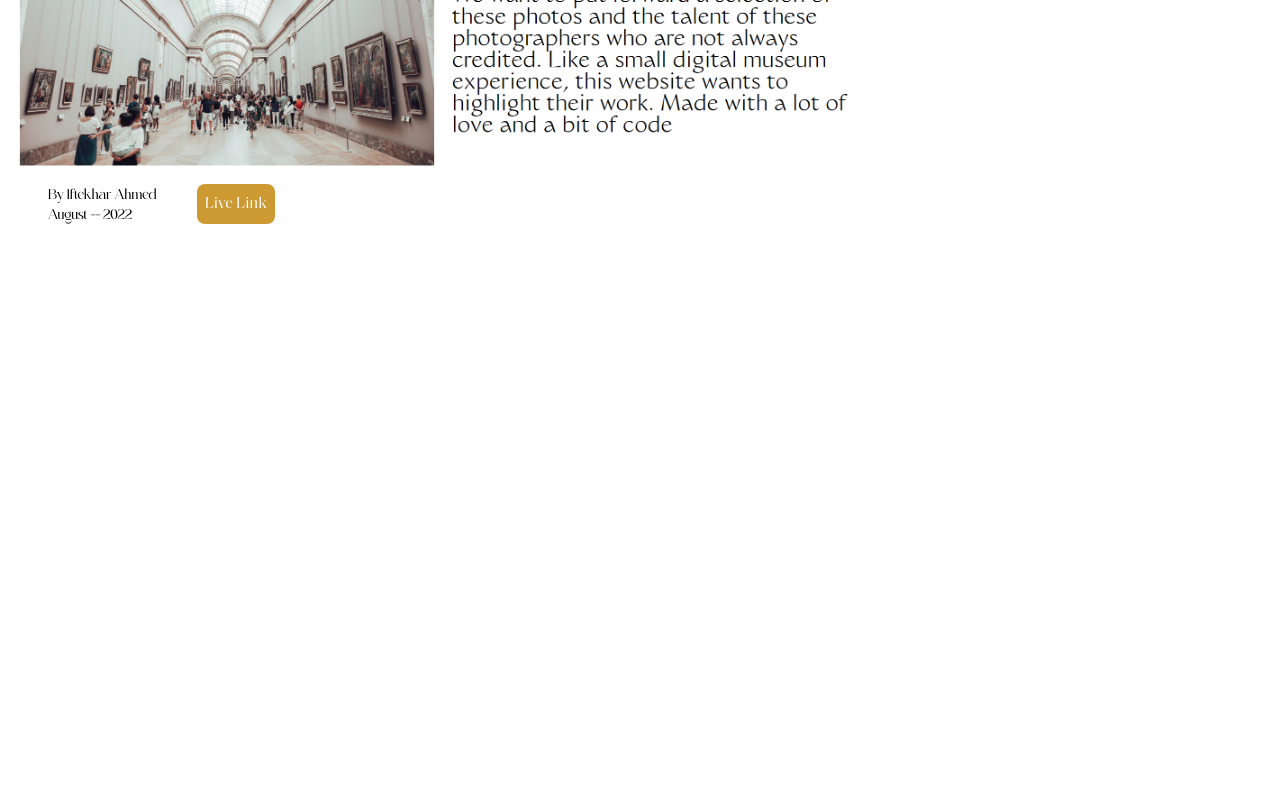
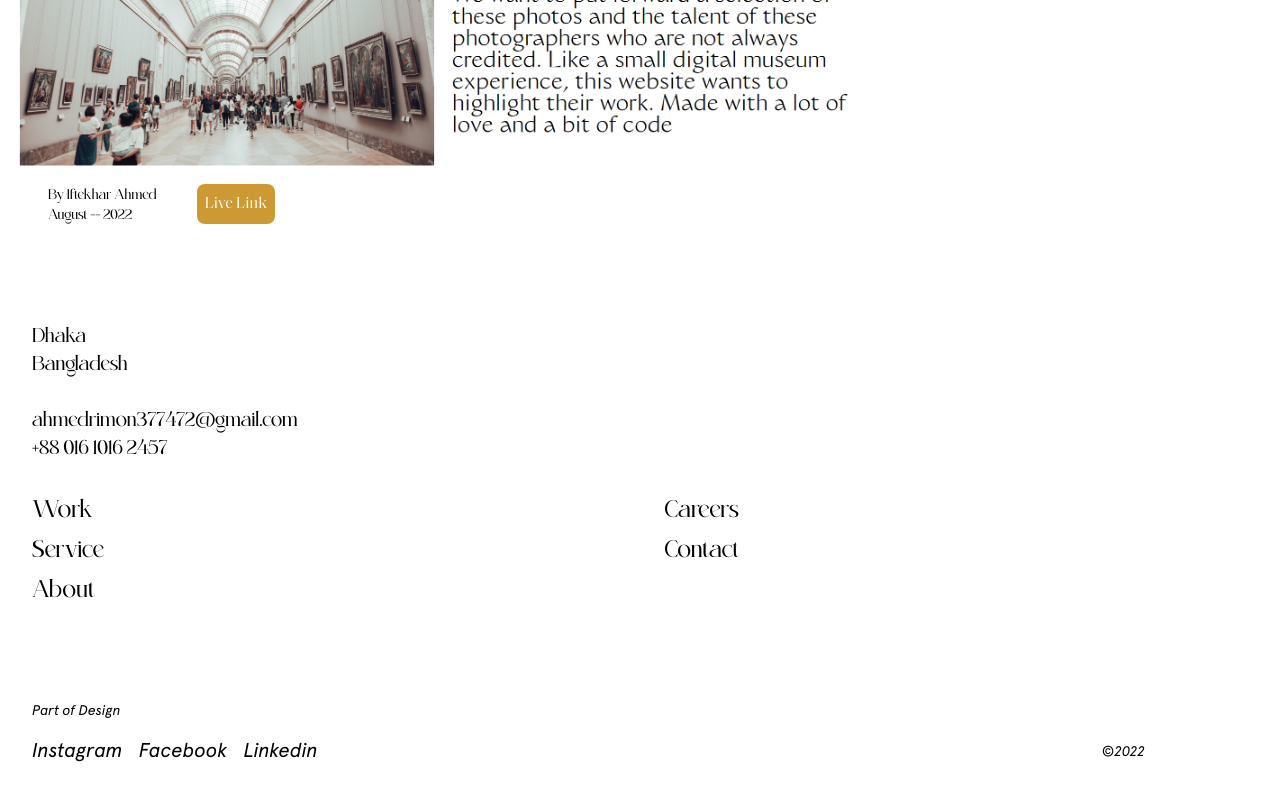
Before and after one commit to ahmedrimon/rimon__portfolio, a React (Create React App) app: page / in a window 1280 px wide. Shown: the part 2067-2867 px from the top of the page. Before the commit the page ends 2291 px from the top, so only its background shows below. Built offline with nearby package versions, Linux system fonts and the light colour scheme.

Commit message:
footer completed

```diff
--- a/package.json
+++ b/package.json
@@ -3,6 +3,7 @@
   "version": "0.1.0",
   "private": true,
   "dependencies": {
+    "@barba/core": "^2.9.7",
     "@testing-library/jest-dom": "^5.16.5",
     "@testing-library/react": "^13.4.0",
     "@testing-library/user-event": "^13.5.0",
--- /dev/null
+++ b/src/component/Footer/Footer.js
@@ -0,0 +1,47 @@
+import React from 'react';
+
+const Footer = () => {
+
+     const getDate = new Date();
+     const Year = getDate.getFullYear();
+
+     return (
+          <div className="mt-24 font-kenokyLight text-xl ml-8">
+               <section>
+                    <div>
+                         <h2>Dhaka</h2>
+                         <h2>Bangladesh</h2>
+                         <br />
+                         <h2>ahmedrimon377472@gmail.com</h2>
+                         <h2>+88 016 1016 2457</h2>
+                    </div>
+                    <div className="flex mt-8 text-2xl">
+                         <div>
+                              <a className="block" href="#work">Work</a>
+                              <a className="block mt-2" href="#service">Service</a>
+                              <a className="block mt-2" href="#about">About</a>
+                         </div>
+                         <div className="ml-8 md:ml-[20rem] lg:ml-[35rem] 2xl:ml-[60rem] 3xl:ml-[70rem]">
+                              <a href="#careers">Careers</a>
+                              <h2 href="#contact" className="mt-2">Contact</h2>
+                         </div>
+                    </div>
+               </section>
+               <section className="font-apercu mt-[6rem] mb-10 h-2/3">
+                         <p className="text-sm">Part of Design</p>
+                         <section className="flex mt-4">
+                              <div>
+                                   <a className="text-md" href="#instagram">Instagram</a>
+                                   <a className="text-md ml-4" href="#facebook">Facebook</a>
+                                   <a className="text-md ml-4" href="#Linkedin">Linkedin</a>
+                              </div>
+                              <div className="ml-[5rem] mt-[0.3rem]">
+                                   <p className="text-sm sm:ml-[8rem] md:ml-[14rem] lg:ml-[32rem] xl:ml-[44rem] 2xl:ml-[56rem] 3xl:ml-[80rem]">©{Year}</p>
+                              </div>
+                         </section>
+               </section>
+          </div>
+     );
+};
+
+export default Footer;
--- a/src/component/Hero/Hero.js
+++ b/src/component/Hero/Hero.js
@@ -2,8 +2,10 @@ import React from 'react';
 import './Hero.css';
 
 const Hero = () => {
+
      return (
           <div>
+               <section>
                     <div className="text-[#CC9933] text-[10vw] ml-[4vw] mt-6 hover:text-[#DD6868]">
                          <span className="font-plainThin">IFTEKHAR</span><span className="italic font-saolDisplayRegular 1xs:ml-4 sm:ml-2 2xl:ml-8 3xl:ml-6">AHMED</span>
                     </div>
@@ -19,6 +21,7 @@ const Hero = () => {
                     <main className="italic font-saolDisplayRegular text-[#CC9933] text-[10vw] ml-[4vw] hover:text-[#B6D6A1]">
                          <span>WEB</span><span className="1xs:ml-4 sm:ml-6 3xl:ml-12">DEVELOPER</span>
                     </main>
+               </section>
           </div>
      );
 };
--- a/src/component/Home/Home.js
+++ b/src/component/Home/Home.js
@@ -1,4 +1,5 @@
 import React from 'react';
+import Footer from '../Footer/Footer.js';
 import Projects from '../Projects/Projects.js';
 
 import Hero from './../Hero/Hero';
@@ -8,6 +9,7 @@ const Home = () => {
           <>
                <Hero/>
                <Projects/>
+               <Footer/>
           </>
      );
 };
```
Also changed, not shown: 1 other file (tests, documents, lock files or other folders). Lines whose indentation alone changed are shown as unchanged.
